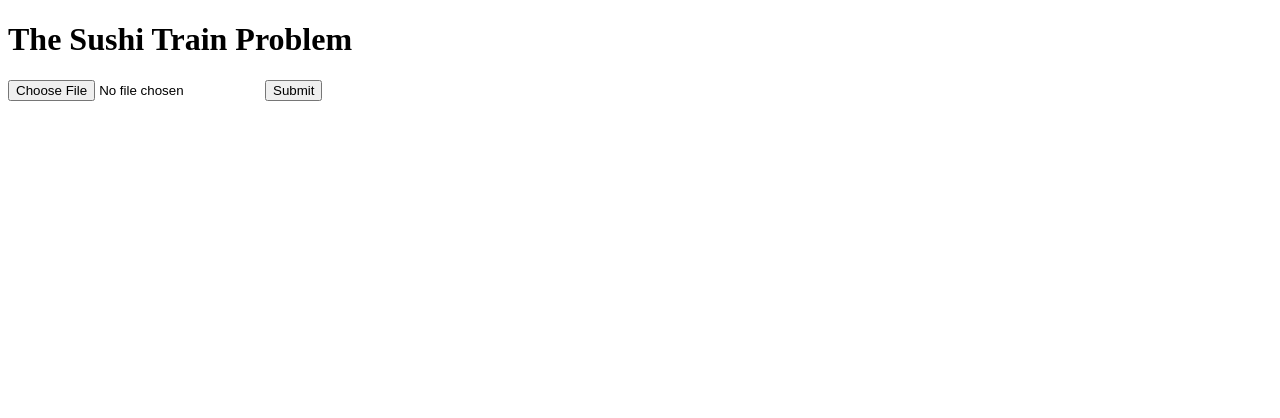
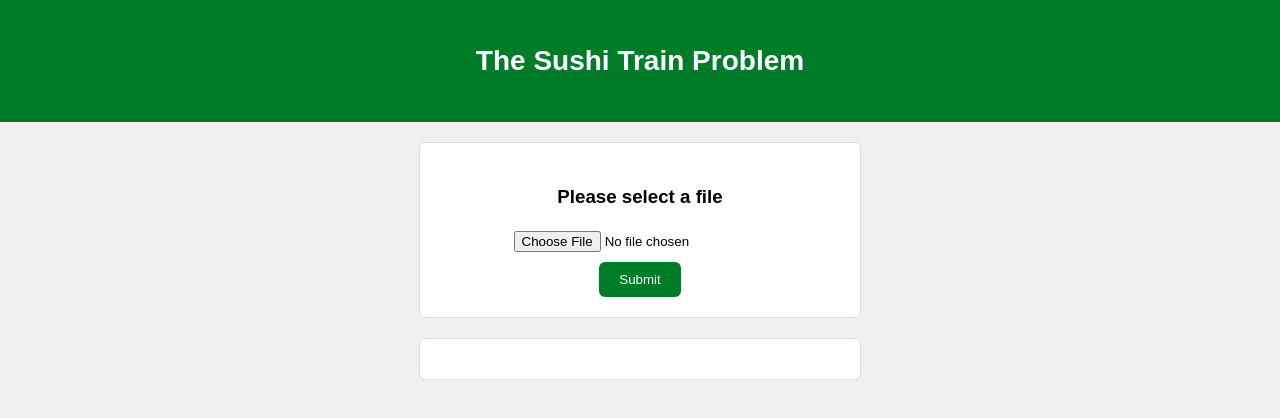
Before and after one commit to ahmadhassaan11/TheSushiTrainProblem, a website: page src/index.html in a window 1280 px wide. Drawn offline with Linux system fonts and the light colour scheme.

Commit message:
Feat: Added CSS + Completed Functionality

```diff
--- a/src/index.html
+++ b/src/index.html
@@ -4,10 +4,85 @@
   <meta charset="UTF-8">
   <meta name="viewport" content="width=device-width, initial-scale=1.0">
   <title>The Sushi Train Problem</title>
+  <style>
+    body {
+      font-family: Arial, sans-serif;
+      line-height: 1.6;
+      margin: 0;
+      padding: 0;
+      background-color: #f0f0f0;
+    }
+
+    header {
+      background-color: #007c29;
+      color: #fff;
+      text-align: center;
+      padding: 20px;
+    }
+
+    h1 {
+      font-size: 28px;
+    }
+
+    form {
+      display: flex;
+      flex-direction: column;
+      align-items: center;
+      margin: 20px auto;
+      max-width: 400px;
+      padding: 20px;
+      border: 1px solid #ddd;
+      border-radius: 6px;
+      background-color: #fff;
+    }
+
+    input[type="file"] {
+      margin-bottom: 10px;
+    }
+
+    button {
+      padding: 10px 20px;
+      background-color: #007c29;
+      color: #fff;
+      border: none;
+      border-radius: 6px;
+      cursor: pointer;
+      transition: background-color 0.3s ease;
+    }
+
+    button:hover {
+      background-color: #00b368;
+    }
+
+    #result {
+      margin: 20px auto;
+      max-width: 400px;
+      padding: 20px;
+      border: 1px solid #ddd;
+      border-radius: 6px;
+      background-color: #fff;
+      text-align: center;
+    }
+
+    .message {
+      margin-top: 10px;
+      padding: 10px;
+      border: 1px solid #ddd;
+      border-radius: 6px;
+      background-color: #f5f5f5;
+    }
+
+    .error {
+      color: #d32f2f;
+    }
+  </style>
 </head>
 <body>
-  <h1>The Sushi Train Problem</h1>
+  <header>
+    <h1>The Sushi Train Problem</h1>
+  </header>
   <form id="uploadForm">
+  <h3>Please select a file</h3>
     <input type="file" name="file" id="fileInput" accept=".csv">
     <button type="submit">Submit</button>
   </form>
@@ -21,7 +96,7 @@
       const fileInput = document.getElementById('fileInput');
       const file = fileInput.files[0];
       if (!file) {
-        alert('Please select a CSV file.');
+        resultDiv.innerHTML = '<div class="message error">Please select a CSV file.</div>';
         return;
       }
 
@@ -35,14 +110,15 @@
         });
         if (response.ok) {
           const result = await response.text();
-          resultDiv.textContent = `Result: ${result}`;
+          resultDiv.innerHTML = `<div class="message">Result: ${result}</div>`;
         } else {
-          resultDiv.textContent = 'Error calculating the result.';
+          resultDiv.innerHTML = '<div class="message error">Error calculating the result.</div>';
         }
       } catch (error) {
-        resultDiv.textContent = 'Error communicating with the server.';
+        resultDiv.innerHTML = '<div class="message error">Error communicating with the server.</div>';
       }
     });
   </script>
+
 </body>
 </html>
--- a/src/sushiTrain.js
+++ b/src/sushiTrain.js
@@ -19,7 +19,7 @@ async function calculateTraysOnSushiTrain(filePath) {
     cumulativeScansIn += parseInt(scansIn);
     cumulativeScansOut += parseInt(scansOut);
 
-    // Adjustment 1: Add missed scans from 3 hours ago (or 1.5 hours from 4 pm onwards)
+    // Adjustment 1: Added missed scans from 3 hours ago (or 1.5 hours from 4 pm onwards)
     if (timestamp >= 10800000 && traysOnTrain < cumulativeScansIn - cumulativeScansOut) {
       const shelfLife = timestamp >= 57600000 ? 5400000 : 10800000;
       const adjustmentTime = timestamp - shelfLife;
@@ -27,7 +27,7 @@ async function calculateTraysOnSushiTrain(filePath) {
       adjustments.push({ time: adjustmentTime, trays: traysMissed });
     }
 
-    // Adjustment 2: Add missed scans from 1.5 hours ago (always used from 4 pm onwards)
+    // Adjustment 2: Added missed scans from 1.5 hours ago (always used from 4 pm onwards)
     if (timestamp >= 5400000 && traysOnTrain < cumulativeScansIn - cumulativeScansOut) {
       const adjustmentTime = timestamp - 5400000;
       const traysMissed = cumulativeScansIn - cumulativeScansOut - traysOnTrain;
@@ -36,7 +36,7 @@ async function calculateTraysOnSushiTrain(filePath) {
 
     traysOnTrain = cumulativeScansIn - cumulativeScansOut;
 
-    // Applying adjustments if any
+    // Applying both the adjustments if any
     for (const adjustment of adjustments) {
       if (timestamp >= adjustment.time) {
         traysOnTrain += adjustment.trays;
```
Also changed, not shown: src/server.js (+18 -15 lines).
